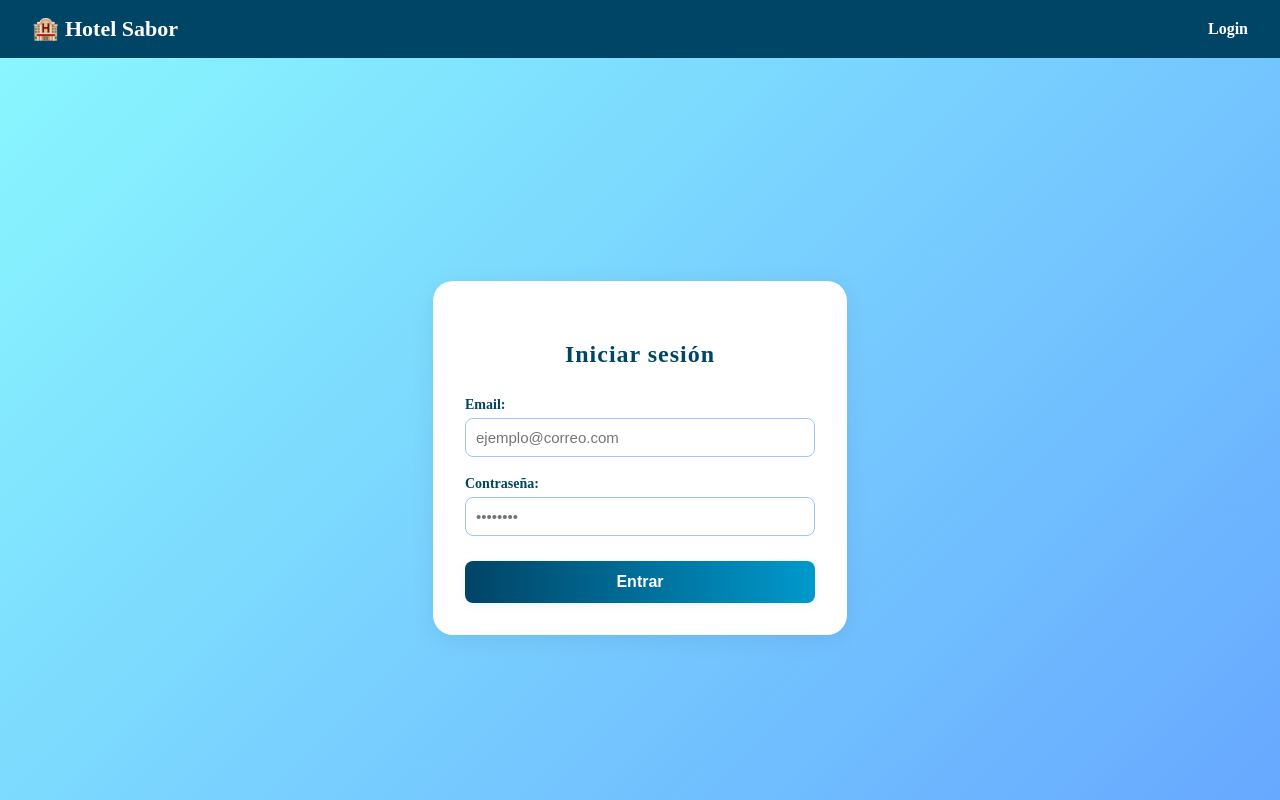
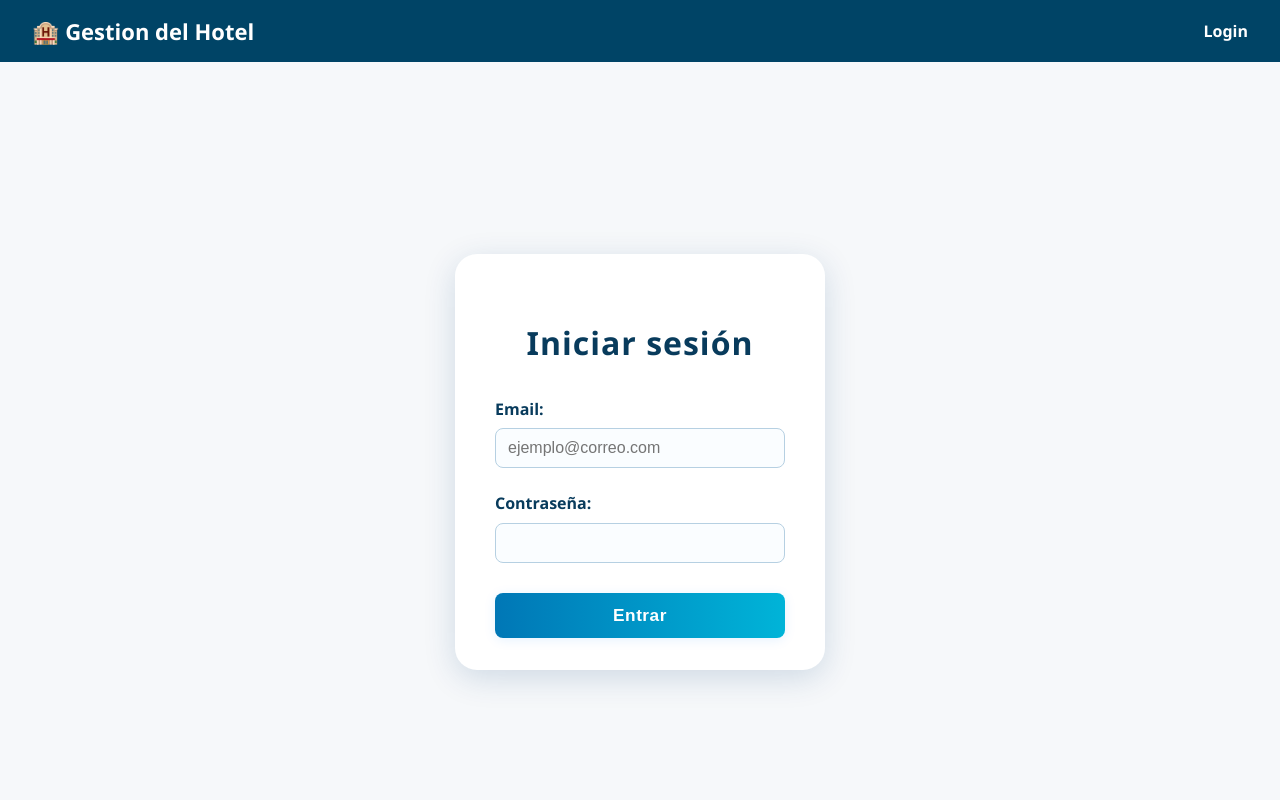
Before and after one commit to vanessaG0906/front, a React (Vite) app: page /login in a window 1280 px wide. Built offline with nearby package versions, Linux system fonts and the light colour scheme.

Commit message:
Login seco

```diff
--- a/src/components/Navbar.jsx
+++ b/src/components/Navbar.jsx
@@ -4,7 +4,7 @@ import './Navbar.css';
 export default function Navbar() {
   return (
     <nav className="navbar">
-      <div className="navbar-logo">🏨 Hotel Sabor</div>
+      <div className="navbar-logo">🏨 Gestion del Hotel</div>
       <div className="navbar-links">
         <Link to="/login">Login</Link>
         {/* Agrega más enlaces si lo necesitas */}
--- a/src/index.css
+++ b/src/index.css
@@ -1,9 +1,8 @@
+* {
+  box-sizing: border-box;
+}
 html, body, #root {
-  height: 100%;
+  overflow-x: hidden;
   width: 100%;
-  margin: 0;
-  padding: 0;
-  box-sizing: border-box;
-  overflow-x: hidden;
-  background: none;
+  max-width: 100vw;
 }
--- a/src/pages/Login.css
+++ b/src/pages/Login.css
@@ -1,119 +1,113 @@
 html, body, #root {
-  height: 100%;
-  width: 100%;
+  height: 100vh;
+  min-height: 100vh;
+  width: 100vw;
   margin: 0;
   padding: 0;
   box-sizing: border-box;
-  overflow-x: hidden;
+  overflow: hidden;
+  background: #f6f8fa;
+  font-family: 'Segoe UI', 'Roboto', Arial, sans-serif;
 }
 
 .login-bg {
-  min-height: 100vh;
+  height: 100vh;
   width: 100vw;
   display: flex;
   align-items: center;
   justify-content: center;
-  background: linear-gradient(135deg, #89f7fe 0%, #66a6ff 100%);
+  background: inherit;
   margin: 0;
   padding: 0;
   box-sizing: border-box;
-  overflow: hidden;
-}
-
-.login-bg {
-  min-height: 100vh;
-  width: 100vw;
-  display: flex;
-  align-items: center;
-  justify-content: center;
-  background: linear-gradient(135deg, #89f7fe 0%, #66a6ff 100%);
-  margin: 0;
-  padding: 0;
-  box-sizing: border-box;
-  overflow: hidden;
 }
 
 .login-form {
-  background: white;
-  padding: 2.5rem 2rem 2rem 2rem;
-  border-radius: 20px;
-  box-shadow: 0 4px 24px rgba(0,0,0,0.07);
-  min-width: 320px;
-  max-width: 350px;
-  width: 100%;
+  background: #fff;
+  padding: 2.5rem 2.5rem 2rem 2.5rem;
+  border-radius: 22px;
+  box-shadow: 0 8px 32px 0 rgba(0, 60, 120, 0.16);
+  min-width: 0;
+  max-width: 95vw;
+  width: 370px;
   display: flex;
   flex-direction: column;
-  gap: 1.2rem;
+  gap: 1.5rem;
+  box-sizing: border-box;
+  margin: 0 auto;
+  transition: box-shadow 0.2s;
+}
+
+.login-form:hover {
+  box-shadow: 0 12px 40px 0 rgba(0, 40, 80, 0.20);
 }
 
 .login-form h2 {
   text-align: center;
+  color: #083b5c;
   margin-bottom: 10px;
-  color: #004466;
+  font-size: 2rem;
   letter-spacing: 1px;
+  font-weight: 700;
 }
 
 .form-group {
   display: flex;
   flex-direction: column;
-  gap: 0.3rem;
+  gap: 0.4rem;
 }
 
 .form-group label {
   font-weight: 600;
-  color: #004466;
-  font-size: 14px;
+  color: #083b5c;
+  font-size: 1rem;
+  margin-bottom: 2px;
 }
 
 .form-group input {
-  padding: 10px;
-  border: 1px solid #a0c4ff;
+  padding: 10px 12px;
+  border: 1.5px solid #b6d0e2;
   border-radius: 8px;
-  font-size: 15px;
-  transition: border 0.2s;
+  font-size: 1rem;
+  transition: border 0.2s, box-shadow 0.2s;
+  outline: none;
+  background: #fafdff;
+  color: #194276;
 }
 
 .form-group input:focus {
-  border-color: #004466;
-  outline: none;
-}
-
-.login-error {
-  color: #d90429;
-  background: #ffe5e7;
-  padding: 8px 10px;
-  border-radius: 8px;
-  margin-bottom: 5px;
-  text-align: center;
-  font-size: 15px;
+  border-color: #28a1e0;
+  box-shadow: 0 0 0 2px #94d3f7;
 }
 
 .login-form button {
   width: 100%;
-  background: linear-gradient(90deg, #004466, #0099cc);
-  color: white;
+  background: linear-gradient(90deg, #0077b6 0%, #00b4d8 100%);
+  color: #fff;
   padding: 12px 0;
   border: none;
   border-radius: 8px;
   font-weight: 700;
-  font-size: 16px;
+  font-size: 1.08rem;
   cursor: pointer;
   margin-top: 6px;
-  box-shadow: 0 2px 8px rgba(0,132,255,0.09);
-  transition: background 0.2s;
+  letter-spacing: 0.5px;
+  box-shadow: 0 2px 12px rgba(0,132,255,0.10);
+  transition: background 0.2s, transform 0.15s;
 }
 
 .login-form button:hover {
-  background: linear-gradient(90deg, #00334d, #0077b3);
+  background: linear-gradient(90deg, #005f85 0%, #0096c7 100%);
+  transform: translateY(-2px) scale(1.03);
 }
 
-@media (max-width: 600px) {
+@media (max-width: 500px) {
   .login-form {
-    padding: 1.5rem 0.8rem 1.2rem 0.8rem;
-    min-width: 0;
-    max-width: 100%;
+    padding: 1.2rem 0.6rem;
+    width: 98vw;
+    max-width: 99vw;
   }
   .login-bg {
-    padding: 0.5rem;
+    padding: 0;
   }
 }
--- a/src/pages/Login.jsx
+++ b/src/pages/Login.jsx
@@ -1,29 +1,66 @@
-import { useState } from 'react';
 import './Login.css';
 
-export default function Login() {
-  const [email, setEmail] = useState('');
-  const [password, setPassword] = useState('');
-  const [error, setError] = useState('');
+import React, { useState } from "react";
+import { useNavigate } from "react-router-dom";
+
+const API_URL = "/api/login"; // Cambia por la URL completa si es necesario
+
+const Login = () => {
+  const [email, setEmail] = useState("");
+  const [password, setPassword] = useState("");
+  const [error, setError] = useState("");
+  const navigate = useNavigate();
 
   const handleSubmit = async (e) => {
     e.preventDefault();
-    setError('');
-    // ... tu lógica ...
+    setError("");
+
+    try {
+      const response = await fetch(API_URL, {
+        method: "POST",
+        headers: {
+          "Content-Type": "application/json",
+          "Accept": "application/json",
+          "X-Requested-With": "XMLHttpRequest"
+        },
+        credentials: "include", // Necesario para cookies/sesiones con Laravel Sanctum
+        body: JSON.stringify({
+          email,
+          password
+        })
+      });
+
+      if (!response.ok) {
+        let data;
+        try {
+          data = await response.json();
+        } catch {
+          data = { message: "Error de servidor" };
+        }
+        setError(data.message || "Error de autenticación");
+        return;
+      }
+
+      // Si login OK, redirige
+      navigate("/dashboard");
+    } catch (err) {
+      setError("Error de red o servidor (¿está corriendo el backend?)");
+    }
   };
 
   return (
     <div className="login-bg">
       <form className="login-form" onSubmit={handleSubmit}>
         <h2>Iniciar sesión</h2>
+        {error && <div className="login-error">{error}</div>}
         <div className="form-group">
           <label>Email:</label>
           <input
             type="email"
             value={email}
             onChange={e => setEmail(e.target.value)}
+            placeholder="ejemplo@correo.com"
             required
-            placeholder="ejemplo@correo.com"
           />
         </div>
         <div className="form-group">
@@ -33,12 +70,12 @@ export default function Login() {
             value={password}
             onChange={e => setPassword(e.target.value)}
             required
-            placeholder="••••••••"
           />
         </div>
-        {error && <div className="login-error">{error}</div>}
         <button type="submit">Entrar</button>
       </form>
     </div>
   );
-}
+};
+
+export default Login;
```
